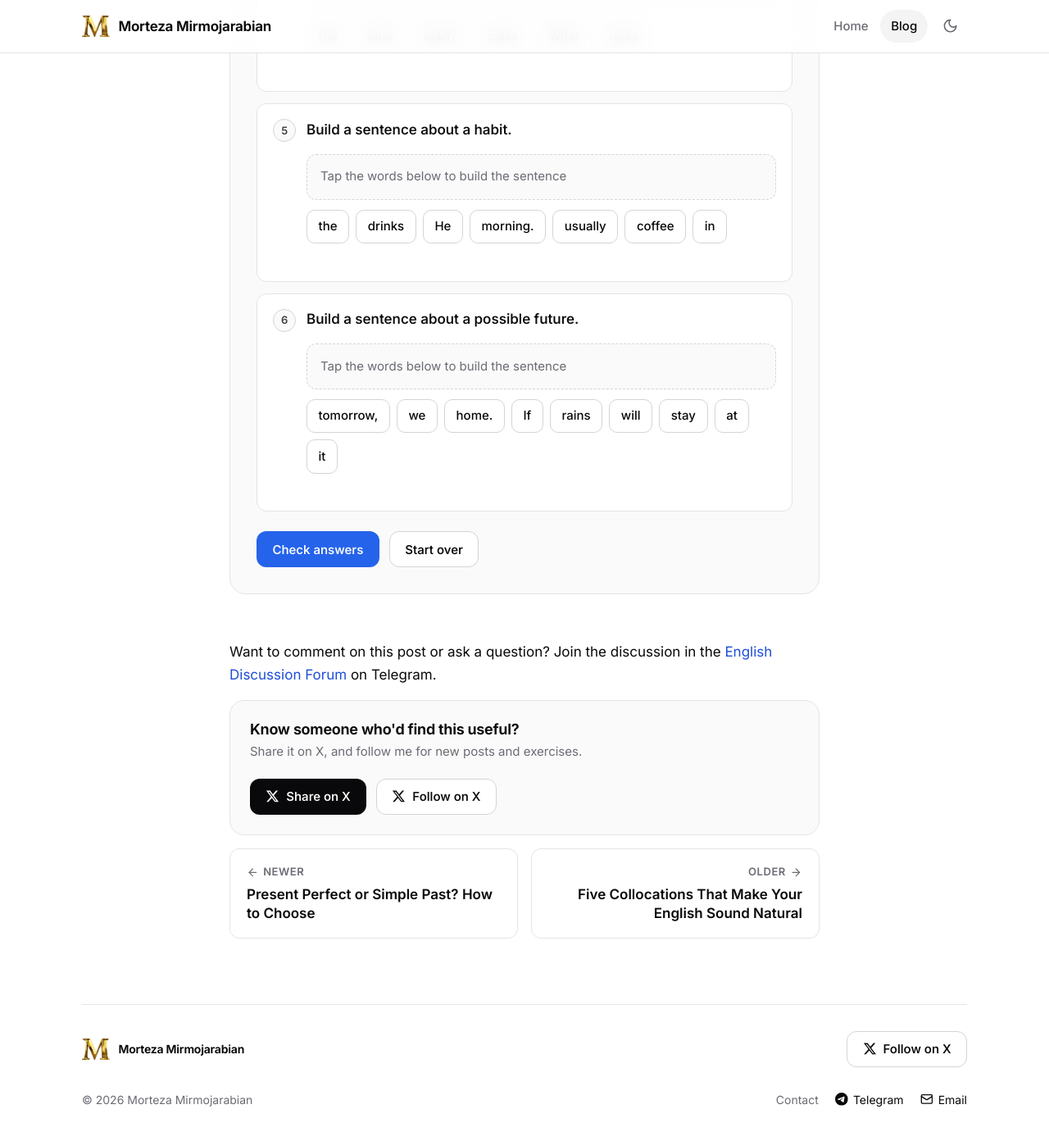
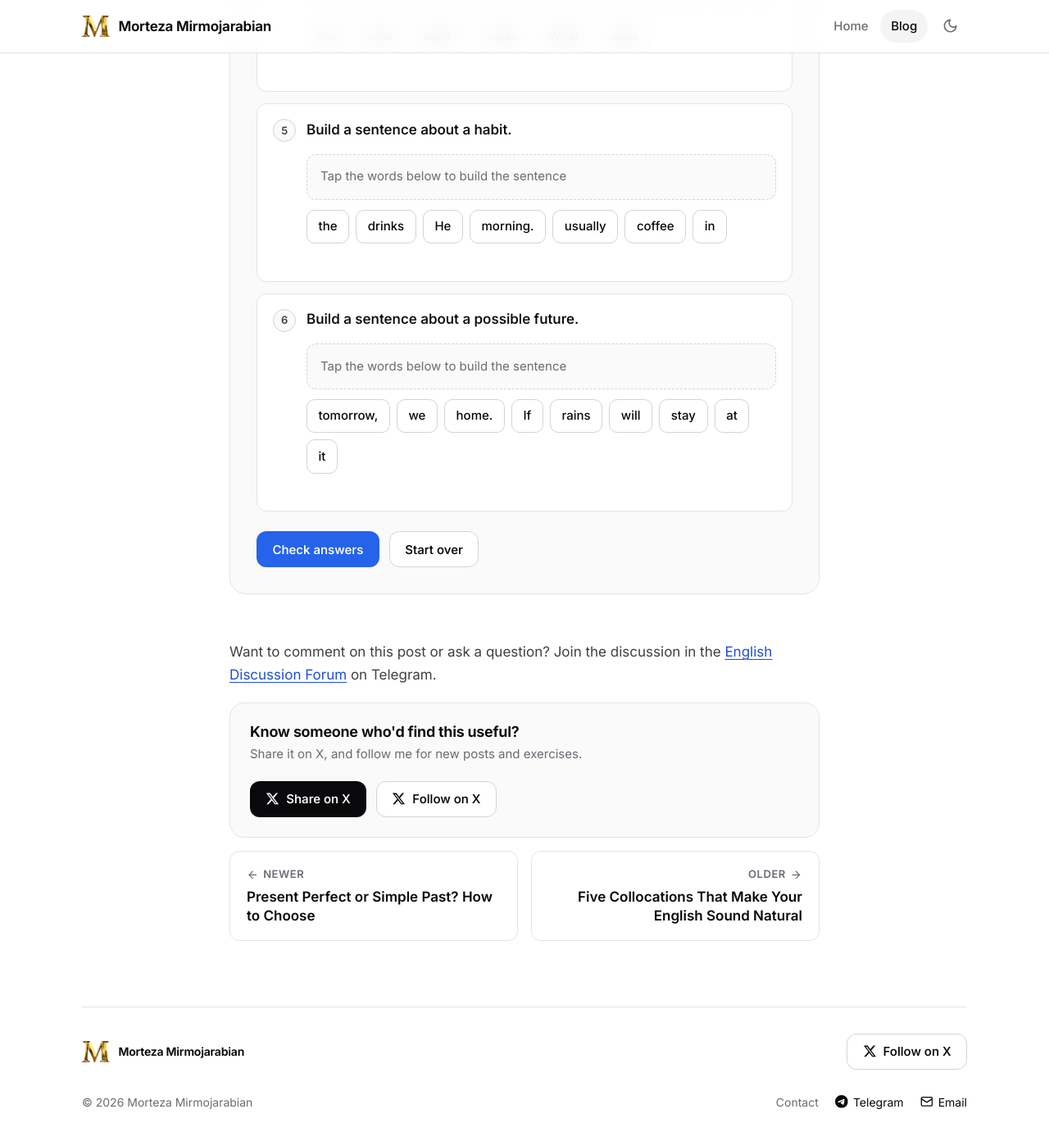
Before and after one commit to MortezaMirmojarabian/MortezaMirmojarabian.github.io, a Jekyll site: the page built from _posts/2026-10-20-build-the-sentence.md, in a window 1280 px wide and 1400 px high, scrolled down 1686 px. Shown: the top 1392 px of the window at 82% size. Built offline with Jekyll 4.4.1, drawn with Linux system fonts in a browser that asks for light colours.

Commit message:
Add files via upload

```diff
--- a/assets/css/main.css
+++ b/assets/css/main.css
@@ -797,6 +797,8 @@ a.pagination-btn:hover { background: var(--bg-muted); text-decoration: none; }
 }
 .share-title { font-size: 1.125rem; letter-spacing: -0.015em; }
 .share-text { margin: 0.25rem 0 0; color: var(--text-muted); font-size: 0.9375rem; }
+.post-discuss { margin: 0 0 1.25rem; color: var(--text-soft); }
+.post-discuss a { text-decoration: underline; text-underline-offset: 0.2em; text-decoration-thickness: 1px; }
 .share-actions { display: flex; flex-wrap: wrap; gap: 0.75rem; }
 
 .post-nav { display: grid; gap: 1rem; margin-top: 1rem; }
```
